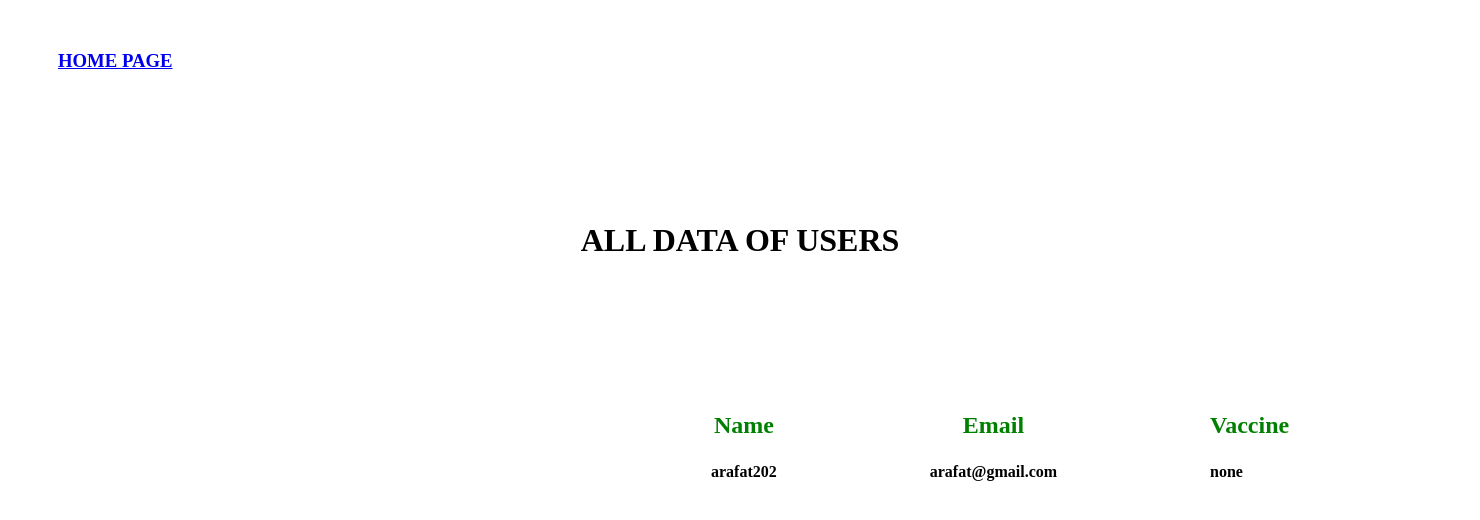
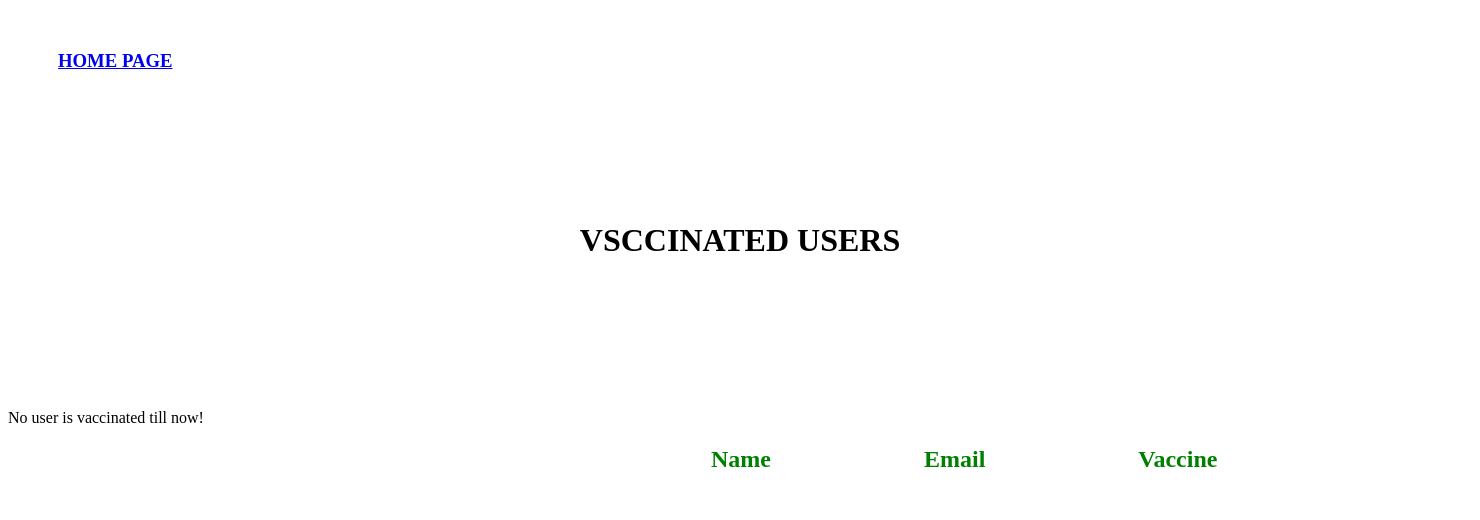
Before and after one commit to MuhtasimMahmud/vaccination_management_system, a PHP site: page /admin.php in a window 1480 px wide. Shown: the top 520 px of the page. Run offline with PHP 8.4, Linux system fonts and the light colour scheme; lists and menus that the app fills with data are empty.

Commit message:
Done alhamdumillah

```diff
--- a/admin.php
+++ b/admin.php
@@ -14,7 +14,7 @@
             <h3><a href="dashboard.php"> HOME PAGE</a></h3>
         </div>
         <div>
-            <h1> ALL DATA OF USERS </h1>
+            <h1> VSCCINATED USERS </h1>
         </div>
 
         <table style="margin-left: 700px;">
@@ -23,11 +23,9 @@
                 <th class="n" style="padding-right: 150px;"><h2>Email</h2></th>
                 <th class="n" style="padding-right: 150px;"><h2>Vaccine</h2></th>
             </tr>
-            <tr>
-                <td style="padding-right: 150px;"><h4>arafat202</h4></td>
-                <td style="padding-right: 150px;"><h4>arafat@gmail.com</h4></td>
-                <td style="padding-right: 150px;"><h4>none</h4></td>
-            </tr>
+
+            <p> No user is vaccinated till now!</p>
+
         </table>
 
     </body>
```
